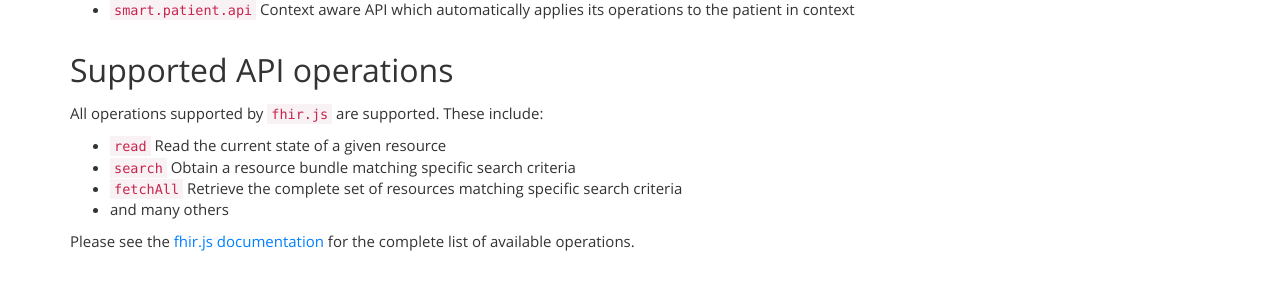
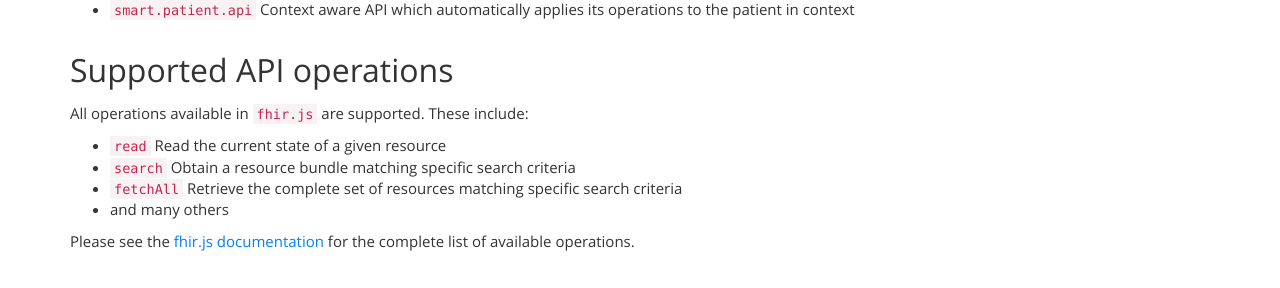
Before and after one commit to smart-on-fhir/smart-on-fhir.github.io, a Jekyll site: the page built from clients/javascript/index.md, in a window 1280 px wide. Shown: the part 896-1184 px from the top of the page. Built offline with Jekyll 4.4.1, drawn with Linux system fonts in a browser that asks for light colours; Markdown is read by kramdown in place of the engine named in the settings.

Commit message:
Revise expression

```diff
--- a/clients/javascript/index.md
+++ b/clients/javascript/index.md
@@ -48,7 +48,7 @@ the patient in context
 
 ## Supported API operations
 
-All operations supported by `fhir.js` are supported. These include:
+All operations available in `fhir.js` are supported. These include:
 
 * `read`  Read the current state of a given resource
 * `search` Obtain a resource bundle matching specific search criteria
```
